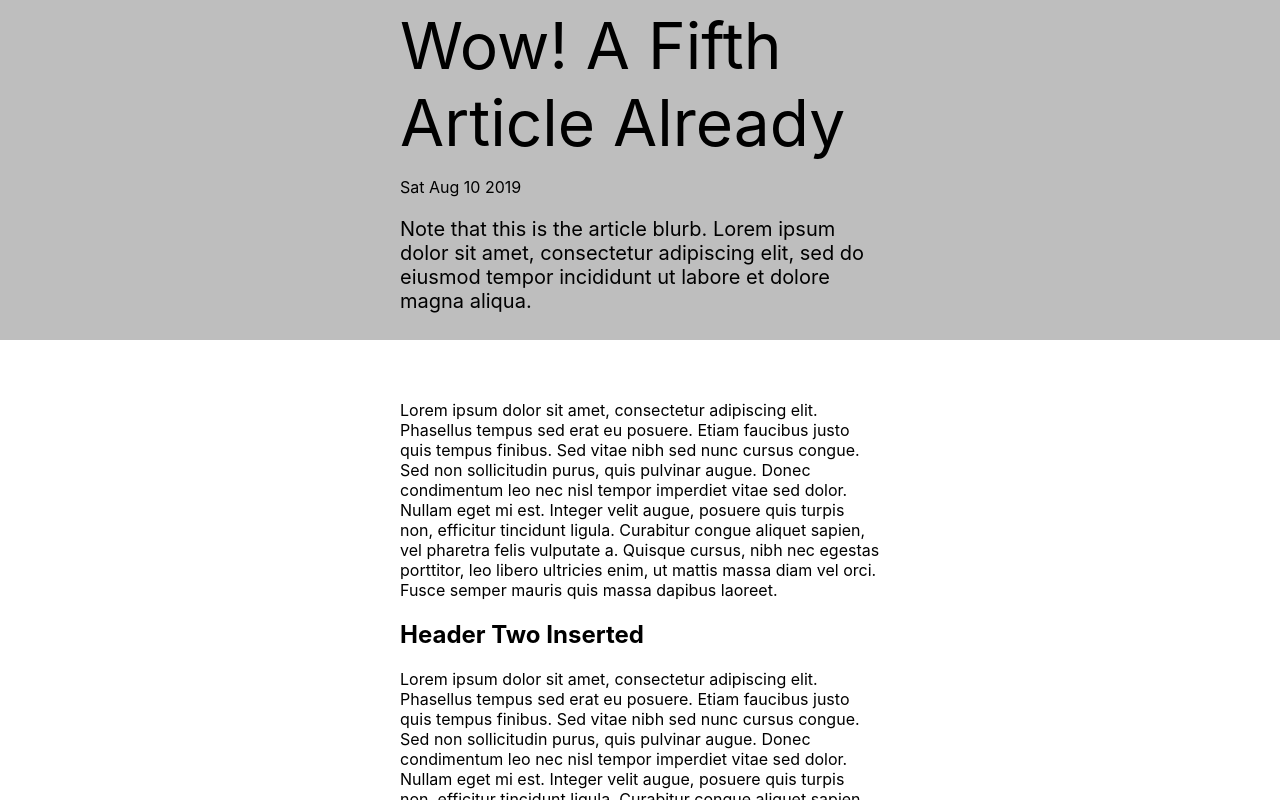
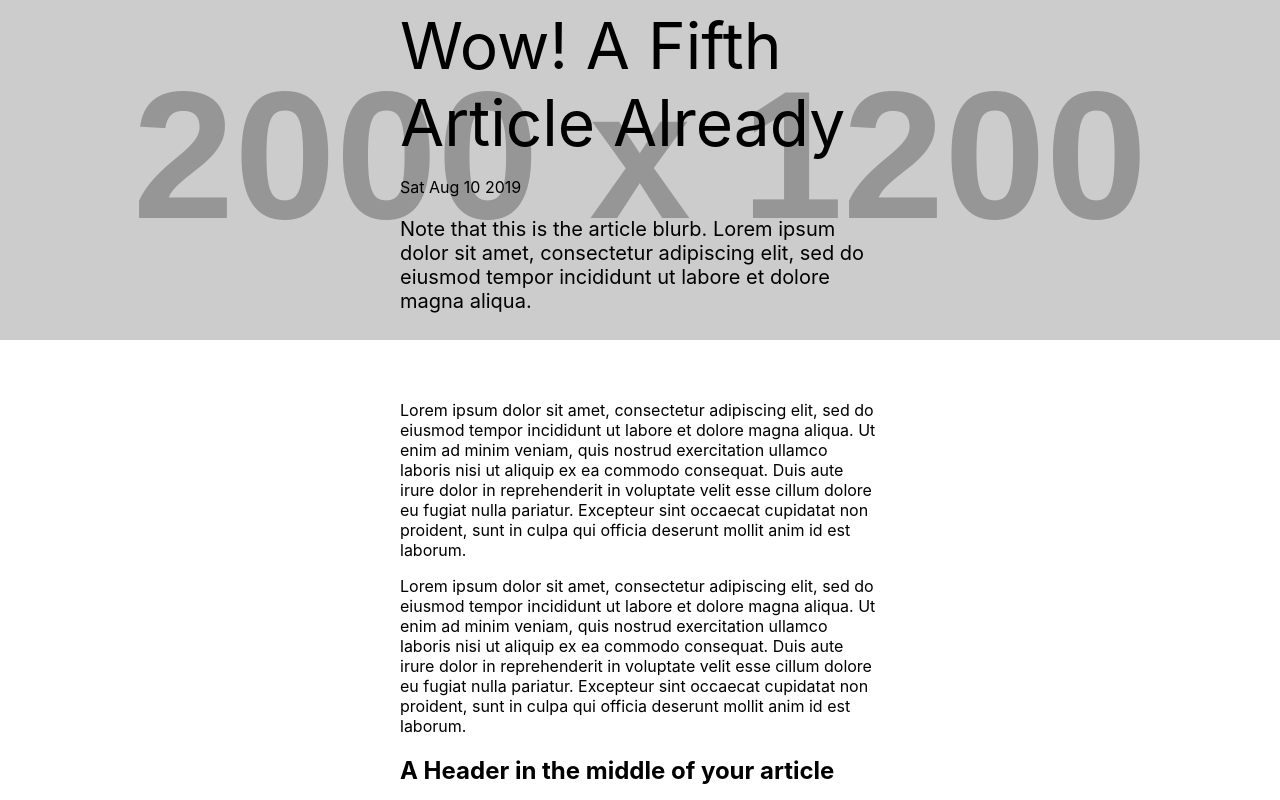
Before and after one commit to LauraLach/ExerciseTwo, a React (Create React App) app: page /article/article-five in a window 1280 px wide. Shown: the top 800 px of the page. Built offline with nearby package versions, Linux system fonts and the light colour scheme.

Commit message:
Changed article text

```diff
--- a/src/components/ArticleCard.js
+++ b/src/components/ArticleCard.js
@@ -1,6 +1,11 @@
-import React from "react";
+import React, { useMemo } from "react";
 
 function ArticleCard({blurb, date, id, imageAlt, imageSrc, title}) {
+    const articleDate = useMemo(() => {
+        if (!date) return '';
+        const parsedDate = new Date(date);
+        return parsedDate.toDateString();},
+        [date]);
     return (
         <div className="articleCard">
             <div className="articleCard--image">
@@ -8,7 +13,7 @@ function ArticleCard({blurb, date, id, imageAlt, imageSrc, title}) {
             </div>
             <div className="articleCard--text">
                 <h2>{title}</h2>
-                <p className="date">{date}</p>
+                <p className="date">{articleDate}</p>
                 <p className="blurb">{blurb}</p>
                 <p className="link">
                     <a href={`/article/${id}`}>Read More</a>
--- a/src/pages/article.js
+++ b/src/pages/article.js
@@ -3,22 +3,24 @@ import { useParams } from "react-router";
 import Data from '../components/data';
 
 function Article() {
-    // const backgroundImage = "url('https://img.freepik.com/free-vector/hand-painted-watercolor-pastel-sky-background_23-2148902771.jpg?w=2000')";
     const { id } = useParams();
 
     const articleData = Data.find((article) => (article.id === id));
 
     const date = useMemo(() => {
-        if(!articleData) return ''
-        const parsedDate = new Date(articleData.publishedDate)
-
+        if(!articleData) return '';
+        const parsedDate = new Date(articleData.publishedDate);
         return parsedDate.toDateString();},
         [articleData]);
 
 
     return (
         <main className="articleMain">
-            <header className="articleHeader" style={{/*backgroundImage*/}}>
+            <header className="articleHeader" style={{
+                backgroundImage: `url('${articleData.image.url}')`,
+                backgroundPosition: 'center',
+                backgroundSize: 'cover'
+                }}>
                 <div class="articleHeaderContent">
                     <h1>{articleData.title}</h1>
                     <p>{date}</p>
@@ -26,12 +28,28 @@ function Article() {
                 </div>
             </header>
             <section className="articleTextSection">
-                <p>Lorem ipsum dolor sit amet, consectetur adipiscing elit. Phasellus tempus sed erat eu posuere. Etiam faucibus justo quis tempus finibus. Sed vitae nibh sed nunc cursus congue. Sed non sollicitudin purus, quis pulvinar augue. Donec condimentum leo nec nisl tempor imperdiet vitae sed dolor. Nullam eget mi est. Integer velit augue, posuere quis turpis non, efficitur tincidunt ligula. Curabitur congue aliquet sapien, vel pharetra felis vulputate a. Quisque cursus, nibh nec egestas porttitor, leo libero ultricies enim, ut mattis massa diam vel orci. Fusce semper mauris quis massa dapibus laoreet.</p>
+                {articleData.articleText.map((text, i) => {
+                    const type = text.type;
+                    switch (type) {
+                        case "p":
+                            return <p key={i}>{text.data}</p>;
+                        case "h1":
+                            return <h1 key={i}>{text.data}</h1>;
+                        case "h2":
+                            return <h2 key={i}>{text.data}</h2>;
+                        case "h3":
+                            return <h3 key={i}>{text.data}</h3>;
+                        case "h4":
+                            return <h4 key={i}>{text.data}</h4>;
+                        default:
+                            return <p key={i}>{text.data}</p>;
+                    }})}
+                {/* <p>Lorem ipsum dolor sit amet, consectetur adipiscing elit. Phasellus tempus sed erat eu posuere. Etiam faucibus justo quis tempus finibus. Sed vitae nibh sed nunc cursus congue. Sed non sollicitudin purus, quis pulvinar augue. Donec condimentum leo nec nisl tempor imperdiet vitae sed dolor. Nullam eget mi est. Integer velit augue, posuere quis turpis non, efficitur tincidunt ligula. Curabitur congue aliquet sapien, vel pharetra felis vulputate a. Quisque cursus, nibh nec egestas porttitor, leo libero ultricies enim, ut mattis massa diam vel orci. Fusce semper mauris quis massa dapibus laoreet.</p>
                 <h2>Header Two Inserted</h2>
                 <p>Lorem ipsum dolor sit amet, consectetur adipiscing elit. Phasellus tempus sed erat eu posuere. Etiam faucibus justo quis tempus finibus. Sed vitae nibh sed nunc cursus congue. Sed non sollicitudin purus, quis pulvinar augue. Donec condimentum leo nec nisl tempor imperdiet vitae sed dolor. Nullam eget mi est. Integer velit augue, posuere quis turpis non, efficitur tincidunt ligula. Curabitur congue aliquet sapien, vel pharetra felis vulputate a. Quisque cursus, nibh nec egestas porttitor, leo libero ultricies enim, ut mattis massa diam vel orci. Fusce semper mauris quis massa dapibus laoreet.</p>
                 <h3>Header Three Inserted</h3>
                 <p>Lorem ipsum dolor sit amet, consectetur adipiscing elit. Phasellus tempus sed erat eu posuere. Etiam faucibus justo quis tempus finibus. Sed vitae nibh sed nunc cursus congue. Sed non sollicitudin purus, quis pulvinar augue. Donec condimentum leo nec nisl tempor imperdiet vitae sed dolor. Nullam eget mi est. Integer velit augue, posuere quis turpis non, efficitur tincidunt ligula. Curabitur congue aliquet sapien, vel pharetra felis vulputate a. Quisque cursus, nibh nec egestas porttitor, leo libero ultricies enim, ut mattis massa diam vel orci. Fusce semper mauris quis massa dapibus laoreet.</p>
-                <p>Lorem ipsum dolor sit amet, consectetur adipiscing elit. Phasellus tempus sed erat eu posuere. Etiam faucibus justo quis tempus finibus. Sed vitae nibh sed nunc cursus congue. Sed non sollicitudin purus, quis pulvinar augue. Donec condimentum leo nec nisl tempor imperdiet vitae sed dolor. Nullam eget mi est. Integer velit augue, posuere quis turpis non, efficitur tincidunt ligula. Curabitur congue aliquet sapien, vel pharetra felis vulputate a. Quisque cursus, nibh nec egestas porttitor, leo libero ultricies enim, ut mattis massa diam vel orci. Fusce semper mauris quis massa dapibus laoreet.</p>
+                <p>Lorem ipsum dolor sit amet, consectetur adipiscing elit. Phasellus tempus sed erat eu posuere. Etiam faucibus justo quis tempus finibus. Sed vitae nibh sed nunc cursus congue. Sed non sollicitudin purus, quis pulvinar augue. Donec condimentum leo nec nisl tempor imperdiet vitae sed dolor. Nullam eget mi est. Integer velit augue, posuere quis turpis non, efficitur tincidunt ligula. Curabitur congue aliquet sapien, vel pharetra felis vulputate a. Quisque cursus, nibh nec egestas porttitor, leo libero ultricies enim, ut mattis massa diam vel orci. Fusce semper mauris quis massa dapibus laoreet.</p> */}
             </section>
         </main>
     );
```
